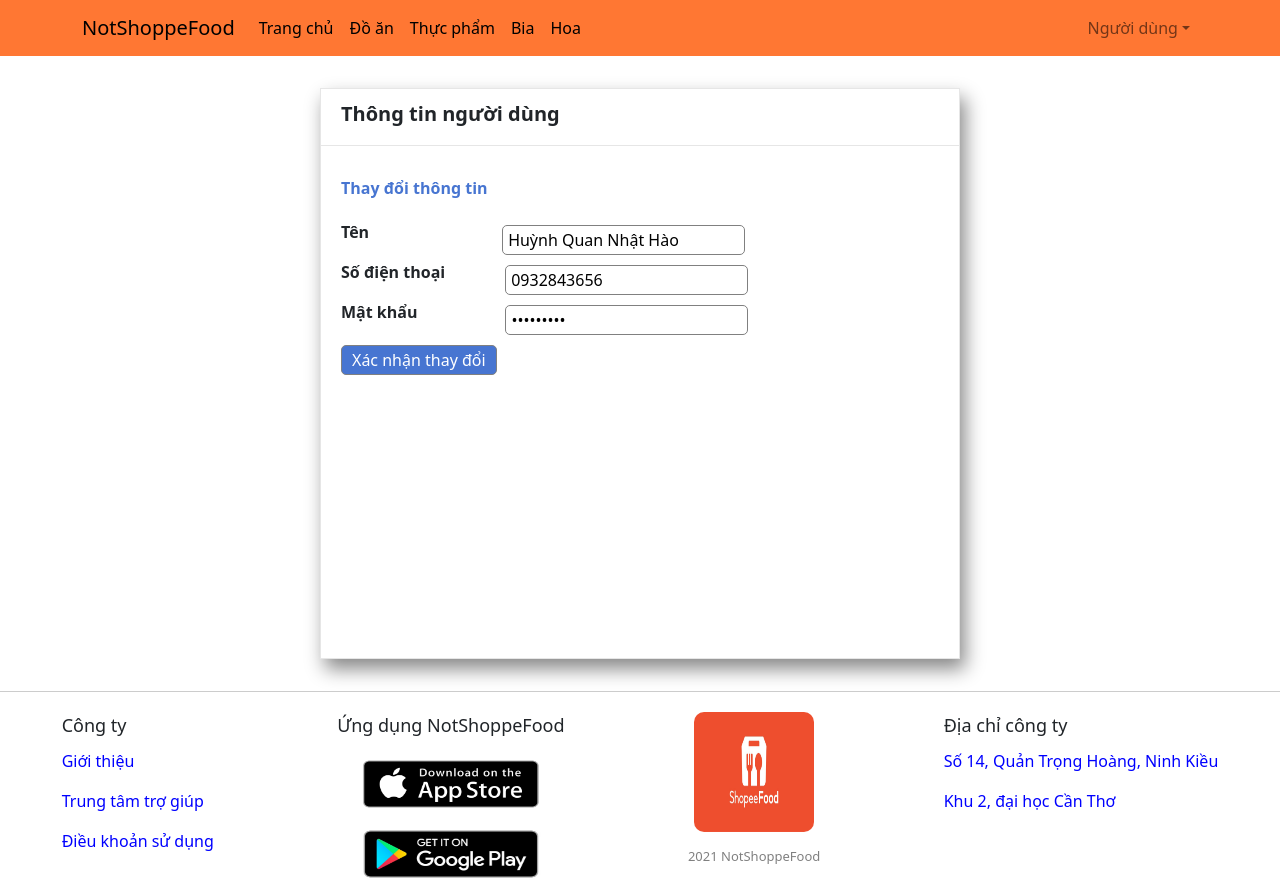
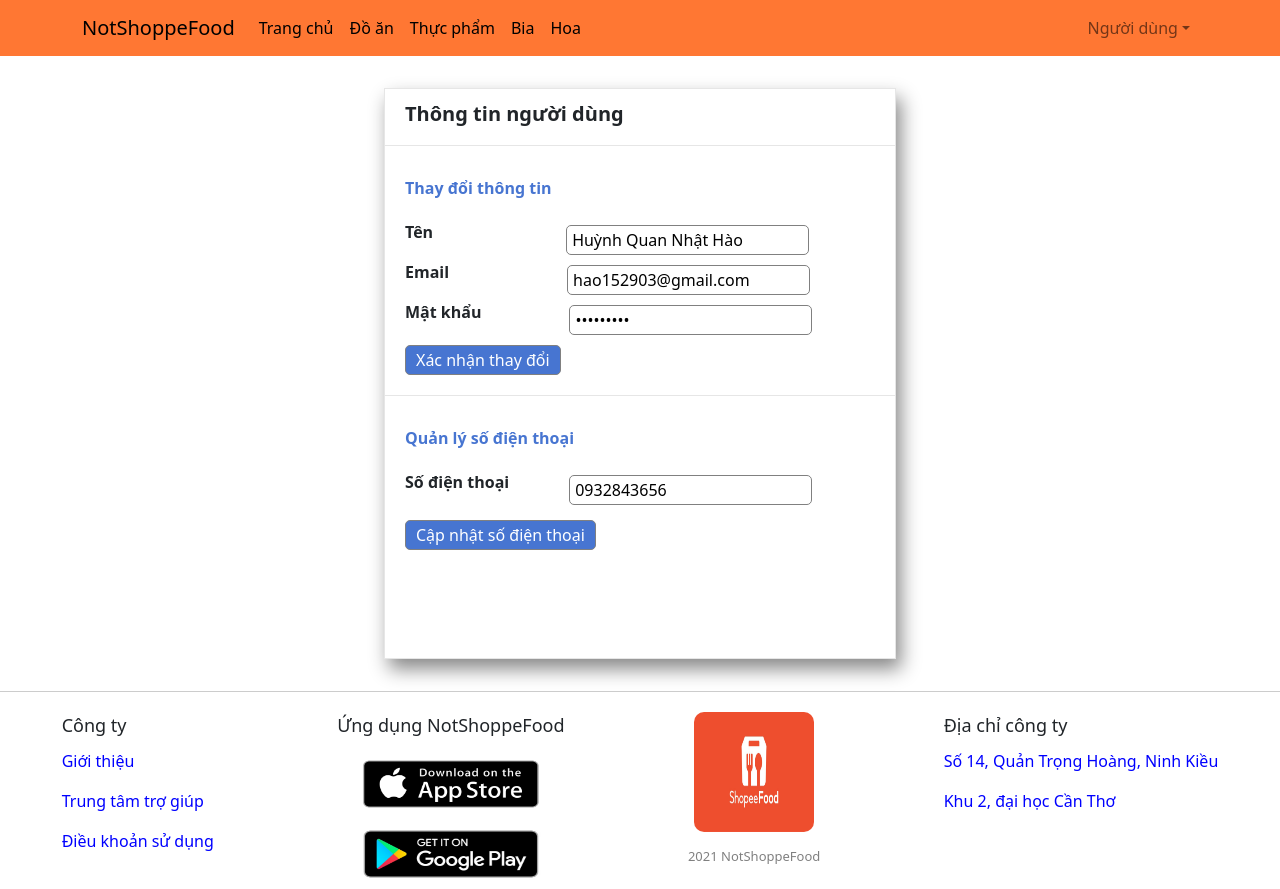
Before and after one commit to HaoHuynh0301/Web-Technology-Project-Simple-ShopeeFood-Clone, a React (Create React App) app in the folder front-end/: page /profile in a window 1280 px wide. Built offline with nearby package versions, Linux system fonts and the light colour scheme.

Commit message:
feat[reactjs]: complete profile edit information page.

```diff
--- a/front-end/src/Screens/Profile.js
+++ b/front-end/src/Screens/Profile.js
@@ -13,12 +13,19 @@
         this.state = {
             name: 'Huỳnh Quan Nhật Hào',
             password: 'hao152903',
-            phonenumber: '0932843656'
+            phonenumber: '0932843656',
+            email: 'hao152903@gmail.com'
         }
+        this.handleChangeInformation = this.handleChangeInformation.bind(this);
+        this.handleChangePhoneNumber = this.handleChangePhoneNumber.bind(this);
     }
 
     handleChangeInformation = () => {
         alert('Change');
+    }
+
+    handleChangePhoneNumber = () => {
+        alert('Change phonenumber');
     }
 
     mainView = () => {
@@ -32,7 +39,7 @@
             }}>
                 <div style = {{
                     height: '90%',
-                    width: '50%',
+                    width: '40%',
                     border: 'solid 0.2px #e6e6e6',
                     boxShadow: '5px 10px 18px #888888'
                 }}>
@@ -46,6 +53,8 @@
                     <div style = {{
                         paddingTop: '30px',
                         paddingLeft: '20px',
+                        borderBottom: 'solid 0.5px #e6e6e6',
+                        paddingBottom: '20px'
                     }}>
                         <p style = {{
                             fontWeight: 'bold',
@@ -76,10 +85,10 @@
                             flexDirection: 'row',
                             alignItems: 'center'
                         }}>
-                            <p style = {{marginRight: '60px', fontWeight: 'bold'}}>Số điện thoại</p>
-                            <input type = 'text' value = {this.state.phonenumber} onChange = {(event) => {
+                            <p style = {{marginRight: '118px', fontWeight: 'bold'}}>Email</p>
+                            <input type = 'text' value = {this.state.email} onChange = {(event) => {
                                 this.setState({
-                                    phonenumber: event.target.value
+                                    email: event.target.value
                                 })
                             }} style = {{
                                 height: '30px',
@@ -118,6 +127,45 @@
                             marginTop: '5px'
                         }}>Xác nhận thay đổi</button>
                     </div>
+                    <div style = {{
+                        paddingTop: '30px',
+                        paddingLeft: '20px',
+                    }}>
+                        <p style = {{
+                            fontWeight: 'bold',
+                            color: blueColor,
+                            marginBottom: '20px'
+                        }}>Quản lý số điện thoại</p>
+                        <div style = {{
+                            display: 'flex',
+                            flexDirection: 'row',
+                            alignItems: 'center'
+                        }}>
+                            <p style = {{marginRight: '60px', fontWeight: 'bold'}}>Số điện thoại</p>
+                            <input type = 'text' value = {this.state.phonenumber} onChange = {(event) => {
+                                this.setState({
+                                    phonenumber: event.target.value
+                                })
+                            }} style = {{
+                                height: '30px',
+                                borderRadius: '5px',
+                                border: 'solid 0.5px grey',
+                                padding: '5px'
+                            }}></input>
+                        </div>
+                        <button onClick = {this.handleChangeInformation} style = {{
+                                border: 'solid 0.5px grey',
+                                padding: '10px',
+                                borderRadius: '5px',
+                                backgroundColor: blueColor,
+                                color: 'white',
+                                height: '30px',
+                                display: 'flex',
+                                flexDirection: 'column',
+                                justifyContent: 'center',
+                                marginTop: '10px'
+                            }}>Cập nhật số điện thoại</button>
+                    </div>
                 </div>
             </div>
         );
```
